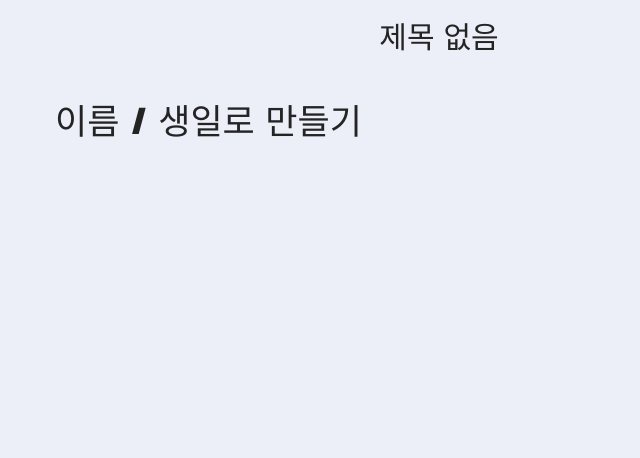
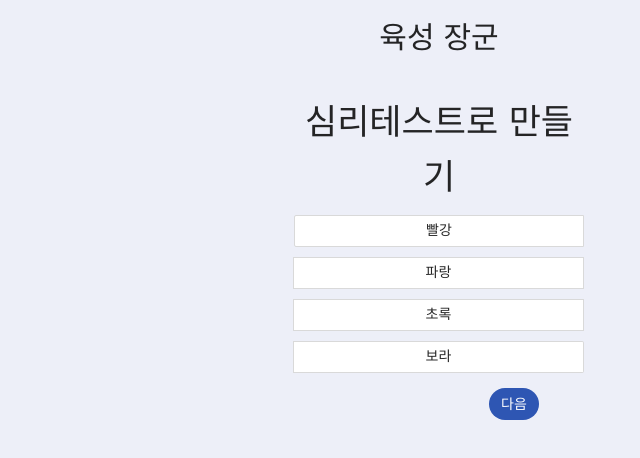
Before and after one commit to 56aiden90/lotto, a Next.js app: page /gen/psychology-test in a window 1280 px wide. Shown: the top 458 px of the page, without its empty margins (201-841 px from the left). Built offline with nearby package versions, Linux system fonts and the light colour scheme.

Commit message:
psy test

```diff
--- a/components/Layout.tsx
+++ b/components/Layout.tsx
@@ -28,7 +28,7 @@ const Main = styled.main`
 
 const Layout = ({
   title = "육성장군",
-  pageTitle = "제목 없음",
+  pageTitle = "육성 장군",
   mainStyle,
   header,
   ...props
--- /dev/null
+++ b/model/Question.tsx
@@ -0,0 +1,14 @@
+
+interface Question{
+    id : number;
+    title : string;
+    options : Option[];
+    selected? : string | number;
+}
+
+interface Option{
+    label : string;
+    value : string | number;
+}
+
+export default Question;
--- a/pages/gen/psychology-test/index.tsx
+++ b/pages/gen/psychology-test/index.tsx
@@ -1,14 +1,18 @@
 import { useState } from 'react';
-import styled from "styled-components";
-import { DatePicker, Button } from "antd";
+import styled, { keyframes } from "styled-components";
+import { Radio, Button } from "antd";
 import Layout from "@components/Layout";
-import { Moment } from 'moment';
 import { useRouter } from 'next/router';
 import LottoGenService from '@service/LottoGenService';
+import Question from '@model/Question';
 
 const Wrapper = styled.div`
   display : flex;
   flex-direction : column;
+  align-items : center;
+  h1{
+    text-align : center;
+  }
   .sectionName {
       font-size : 2.5rem;
   }
@@ -16,13 +20,117 @@ const Wrapper = styled.div`
     display : flex;
     flex-direction : column;
   }
+  & > * {
+    display: block;
+    width: 100%;
+    margin-bottom: 4px;
+    max-width: 300px;
+  }
+  .question {
+      display : flex;
+      flex-direction : column;
+      text-align : center;
+      > label{
+          margin : 5px;
+      }
+  }
+  .show {
+      opacity : 1;
+      transition : all 0.3s ease-in-out;
+  }
+  .hide {
+      opacity : 0;
+      transition : all 0.3s ease-in-out;
+  }
+  .navigate-wrapper{
+      margin-top : 10px;
+      display : flex;
+      justify-content : space-around;
+      > div{
+        width : 50px;
+      }
+      .nav-btn{
+        text-align : center;
+        border-radius : 25px;
+        background-color : rgb(46, 86, 179);
+        color : white;
+        padding : 5px 0;
+        font-weight : 400;
+        span{
+            position: relative;
+            top : 1px;
+        }
+      }
+  }
   @media only screen and (min-width: 768px){
   }
 `;
 
+
+
+const mockTest: Question[] = [
+    {
+        id: 1,
+        title: "가장 좋아하는 색깔이 뭐니?",
+        options: [{
+            label: "빨강",
+            value: "red"
+        }, {
+            label: "파랑",
+            value: "blue"
+        },
+        {
+            label: "초록",
+            value: "green"
+        }, {
+            label: "보라",
+            value: "purple"
+        }]
+    },
+    {
+        id: 2,
+        title: "가장 좋아하는 음계는 뭐니",
+        options: [{
+            label: "도",
+            value: "do"
+        }, {
+            label: "레",
+            value: "le"
+        },
+        {
+            label: "미",
+            value: "mi"
+        }, {
+            label: "파",
+            value: "pa"
+        }]
+    },
+    {
+        id: 3,
+        title: "너가 전생에 핸드폰이라면 넌 무슨 기종일까",
+        options: [{
+            label: "아이폰3",
+            value: "iphone3"
+        }, {
+            label: "갤럭시노트7",
+            value: "galaxyNote7"
+        },
+        {
+            label: "블랙베리",
+            value: "blackberry"
+        }, {
+            label: "픽셀4a",
+            value: "pixel4a"
+        }]
+    }
+];
+
 export default function Home() {
     const [name, setName] = useState<string>("");
     const router = useRouter();
+    const [psyTest, setPsyTest] = useState(mockTest);
+    const [questionId, setQuestionId] = useState(psyTest[0].id);
+    const [opacity, setOpacity] = useState(true);
     const submitForm = async () => {
         try {
         } catch (err) {
@@ -30,14 +138,67 @@ export default function Home() {
         }
     }
 
+    const renderQuestion = () => {
+        return psyTest.map((question, index) => {
+            if (question.id !== questionId) {
+                return null;
+            }
+            const onChange = (e) => {
+                setPsyTest(psyTest.map(q => {
+                    if (q.id === question.id) {
+                        q.selected = e.target.value;
+                    }
+                    return q;
+                }))
+            }
+            return (
+                <div className="question-wrapper">
+                    <Radio.Group
+                        className={`question ${opacity ? 'show' : 'hide'}`}
+                        options={question.options}
+                        onChange={onChange}
+                        value={question.selected}
+                        optionType="button"
+                        buttonStyle="solid"
+                    />
+                    <div className="navigate-wrapper">
+                        {questionId === psyTest[0].id ? <div /> :
+                            (<div onClick={() => {
+                                setOpacity(false);
+                                setQuestionId(questionId - 1);
+                                setTimeout(() => {
+                                    setOpacity(true);
+                                }, 0);
+                            }} className="previous-btn nav-btn">
+                                <span>이전</span>
+                            </div>
+                            )}
+                        {questionId === psyTest[psyTest.length - 1].id ? <div /> :
+                            <div onClick={() => {
+                                setOpacity(false);
+                                setQuestionId(questionId + 1);
+                                setTimeout(() => {
+                                    setOpacity(true);
+                                }, 0);
+                            }
+                            } className="next-btn nav-btn">
+                                <span>다음</span>
+                            </div>
+                        }
+                    </div>
+                </div>
+            );
+        })
+    }
+
     return (
         <Layout>
             <Wrapper>
                 <h1 className="sectionName">
-                    이름 / 생일로 만들기
+                    심리테스트로 만들기
                 </h1>
                 <div className="form">
-
+                    {renderQuestion()}
                 </div>
             </Wrapper>
         </Layout>
--- a/service/ApiService.tsx
+++ b/service/ApiService.tsx
@@ -2,7 +2,7 @@ import ApiServiceInterface from '../interface/ApiServiceInterface';
 
 class ApiService implements ApiServiceInterface {
     getJson(url: RequestInfo) {
-        const endpointUrl = (process.env.API_SERVER_HOST || "http://1.231.34.117:8889") + url;
+        const endpointUrl = (process.env.API_SERVER_HOST || "http://222.107.129.210:8889") + url;
         return fetch(endpointUrl, {
             method: "GET",
             headers: {
--- a/tsconfig.json
+++ b/tsconfig.json
@@ -23,7 +23,8 @@
     "paths": {
       "@components/*": ["./components/*"],
       "@lib/*": ["./lib/*"],
-      "@service/*": ["./service/*"]
+      "@service/*": ["./service/*"],
+      "@model/*": ["./model/*"],
     }
   },
   "exclude": ["node_modules"],
```
Also changed, not shown: pages/gen/quote/index.tsx (+34 -4 lines), .babelrc.
